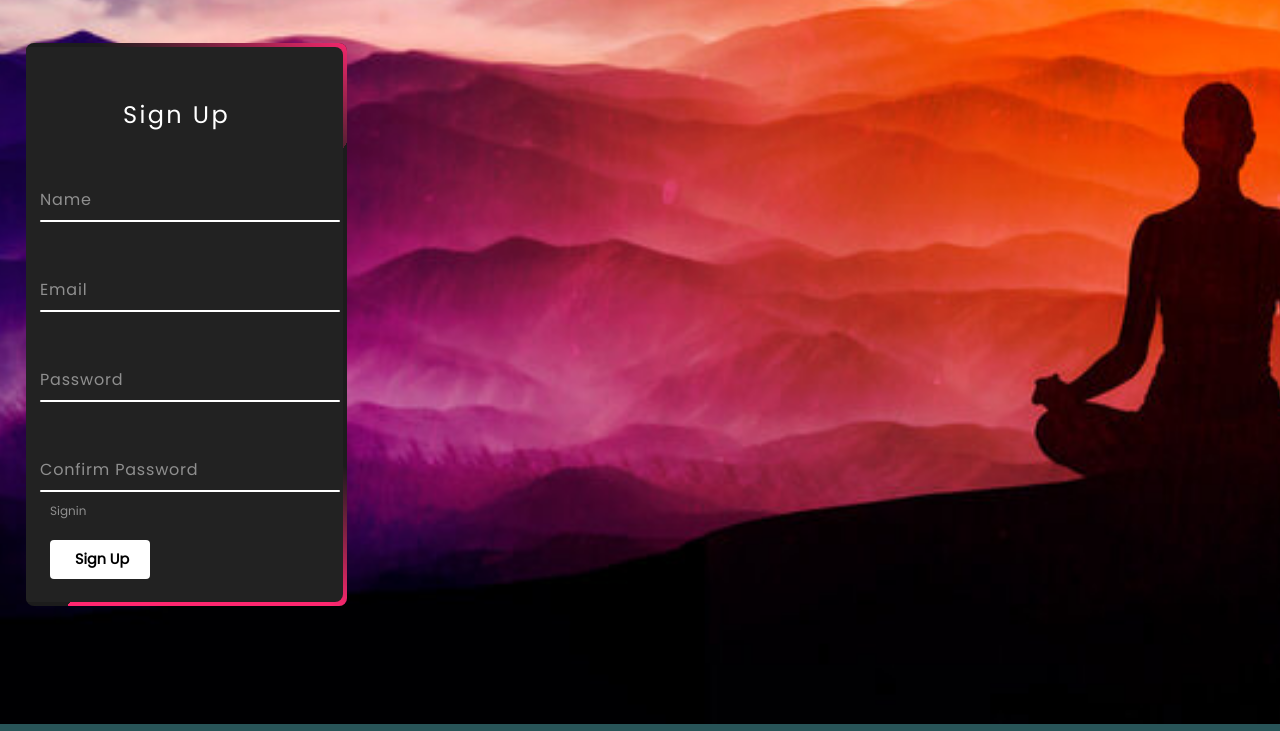
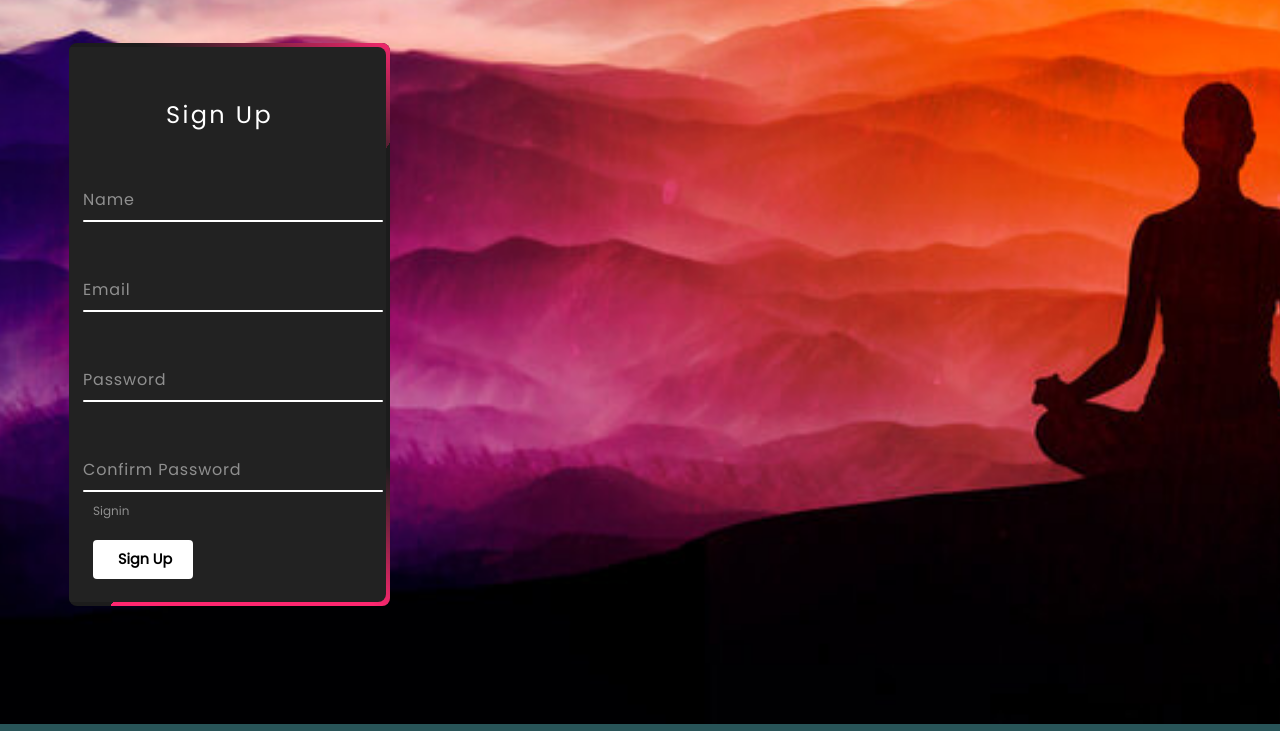
Before and after one commit to Purvesh77/Yog_Final_Repo_, a plain HTML site: page signUp.html in a window 1280 px wide. Shown: the part 76-807 px from the top of the page. Drawn offline with Linux system fonts and the light colour scheme.

Commit message:
4th comit

```diff
--- a/login_style.css
+++ b/login_style.css
@@ -208,7 +208,7 @@ body{
 
 /* Second Box */
 .box1 {
-    left: -613px;
+    left: -570px;
     position: relative;
     width: 321px;
     height: 563px;
```
